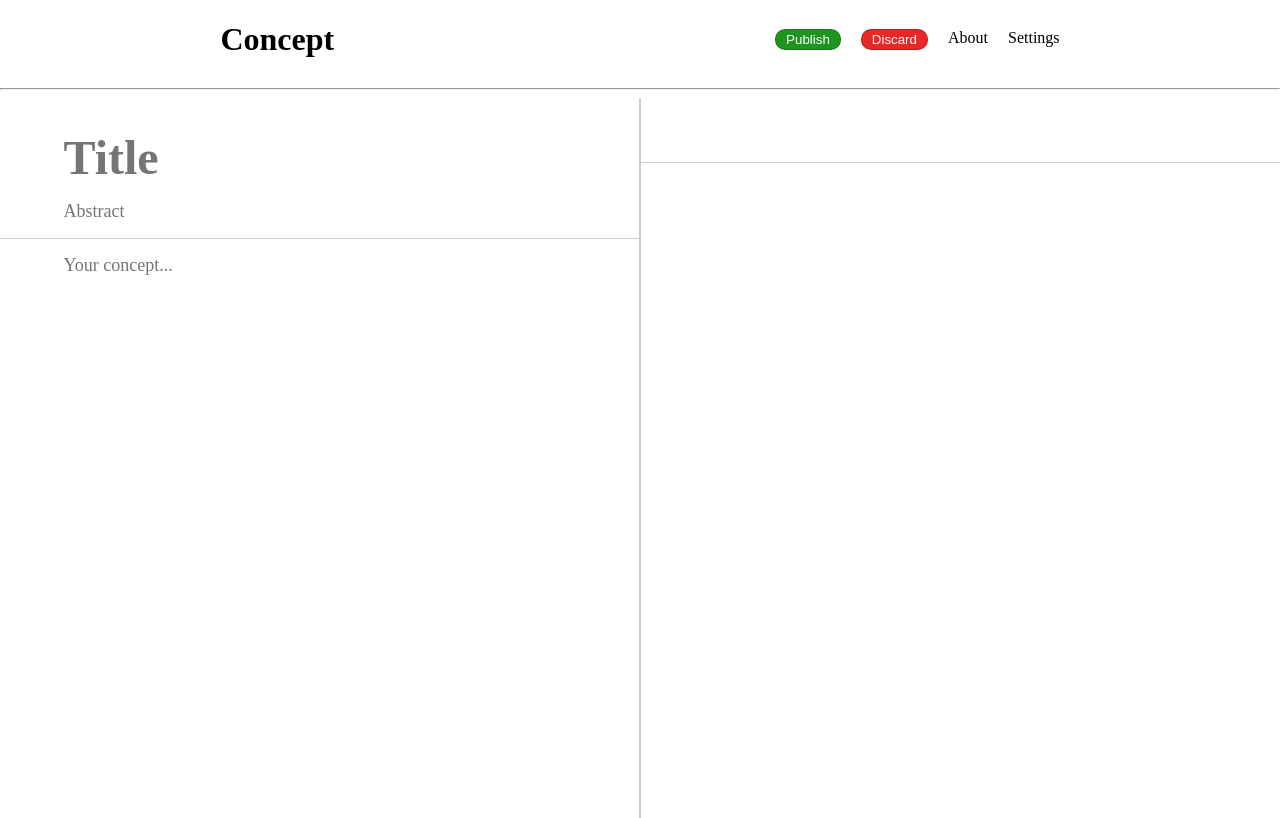
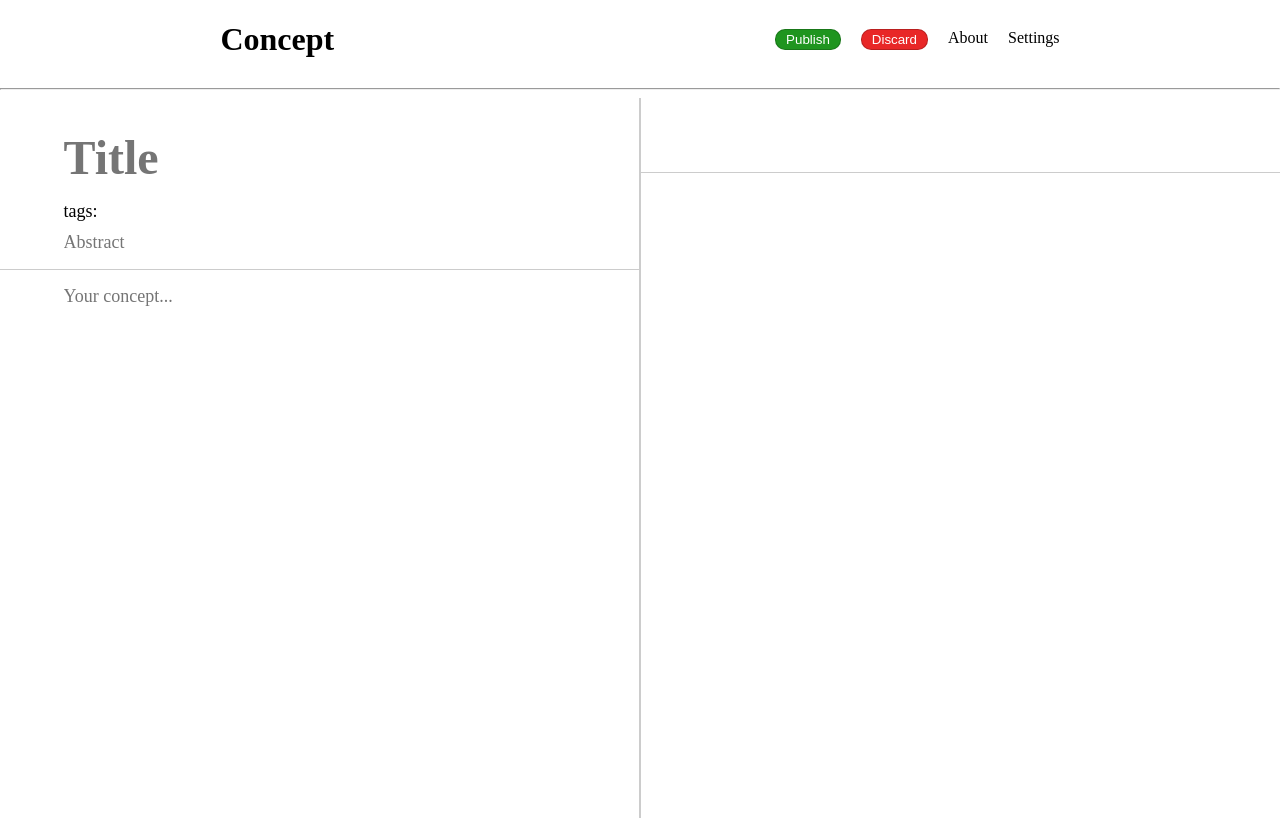
Before and after one commit to Arktetra/concept, a SvelteKit app in the folder frontend/: page /concept/create/post in a window 1280 px wide. Built offline with nearby package versions, Linux system fonts and the light colour scheme.

Commit message:
integrate with tags

```diff
--- a/frontend/src/routes/concept/components/Concept.svelte
+++ b/frontend/src/routes/concept/components/Concept.svelte
@@ -10,6 +10,7 @@
         created_at: string,
         updated_at: string,
         authors: string[],
+        tags: string[],
         type: string
     }[];
 
--- a/frontend/src/routes/concept/components/ConceptPreview.svelte
+++ b/frontend/src/routes/concept/components/ConceptPreview.svelte
@@ -7,6 +7,7 @@
             created_at: string,
             updated_at: string,
             authors: string[],
+            tags: string[],
             type: string
         }
     } = $props();
@@ -19,6 +20,13 @@
 <a href="/concept/{concept.type}/{concept.id}" class="category-preview">
     <h2 class="title">{concept.title}</h2>
     <div class="authors">{concept.authors.join(", ")}</div>
+    <div class="tags">
+        {#each concept.tags as tag}
+            <div class="tag">
+                {tag}
+            </div>
+        {/each}
+    </div>
     <div class="abstract">{concept.abstract}</div>
     <!-- <div class="content">Lorem ipsum dolor sit amet consectetur adipisicing elit. Enim eum facilis aspernatur perferendis? Architecto aut esse repellat exercitationem. Quod laborum minus porro accusantium earum, ipsam omnis atque. Placeat, autem reprehenderit!</div> -->
 </a>
@@ -32,6 +40,19 @@
         width: 80%;
         margin-left: auto;
         margin-right: auto;
+    }
+
+    .tags {
+        display: flex;
+        gap: 5px;
+    }
+
+    .tag {
+        background-color: #d3d3d3;
+        border-radius: 10px;
+        padding: 0px 10px;
+        color: #333333;
+        margin: 10px 0px;
     }
 
     .title {
--- a/frontend/src/routes/concept/create/post/+page.svelte
+++ b/frontend/src/routes/concept/create/post/+page.svelte
@@ -19,6 +19,15 @@
                 placeholder="Title"
                 bind:value={concept.title}
             ></textarea>
+            <div class="tags internal">
+                <label for="tags">tags:</label>
+                <textarea
+                    id="#tags"
+                    class="tags internal"
+                    bind:value={concept.tags}
+                >
+                </textarea>
+            </div>
             <textarea
                 class="abstract internal"
                 placeholder="Abstract"
@@ -35,6 +44,13 @@
     <div class="render">
         <div class="title-block">
             <h1 class="title internal">{concept.title}</h1>
+            <div class="tags internal">
+                {#each new Set(concept.tags.trim().split(" ")) as tag}
+                <div class="tag">
+                    {tag}
+                </div>
+                {/each}
+            </div>
             <p class="abstract internal">{concept.abstract}</p>
         </div>
         <div
@@ -103,6 +119,19 @@
         outline: none;
     }
 
+    .tag {
+        background-color: #d3d3d3;
+        border-radius: 10px;
+        padding: 0px 10px;
+        color: #333333;
+    }
+
+    .tags {
+        display: flex;
+        font-size: 18px;
+        gap: 5px;
+    }
+
     .title {
         padding: 1rem 0rem 1rem 0;
         font-size: 48px;
@@ -112,6 +141,7 @@
 
     .abstract {
         font-size: 18px;
+        padding-top: 10px;
     }
 
     .body {
```
